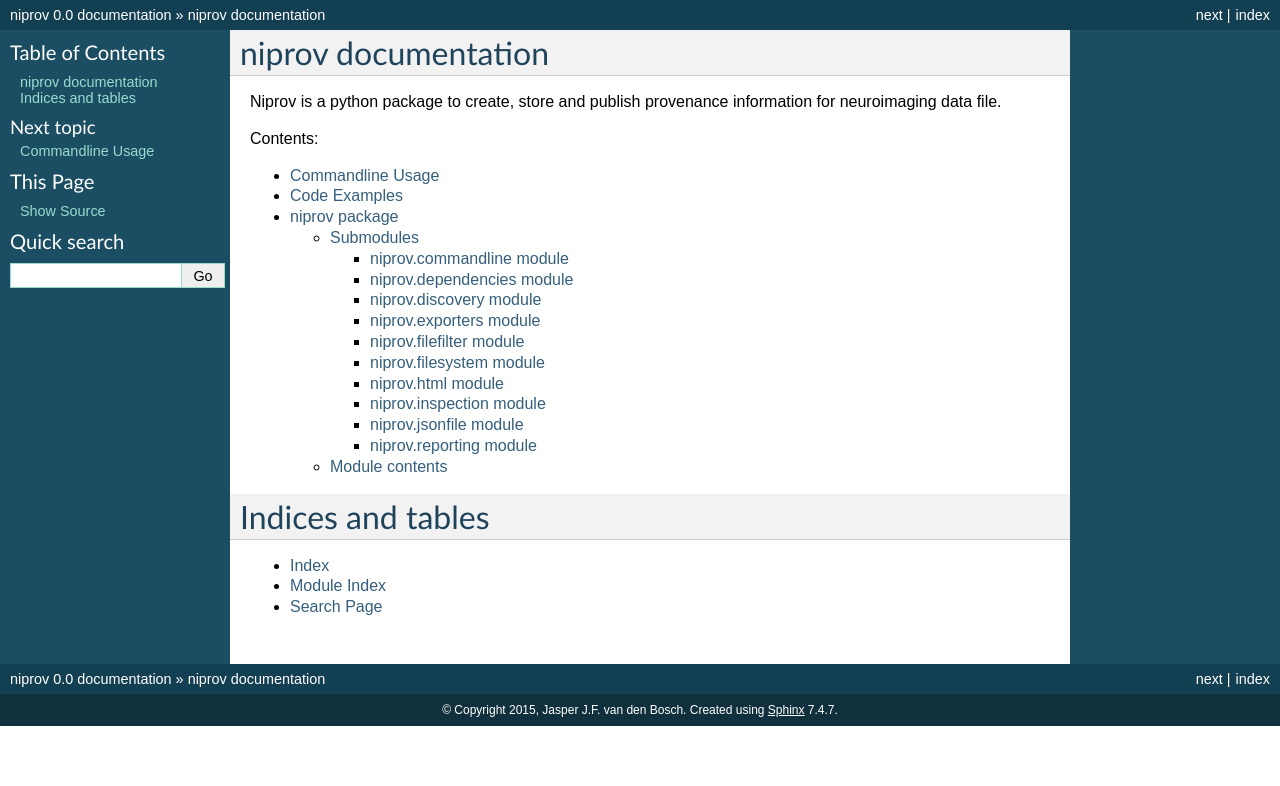
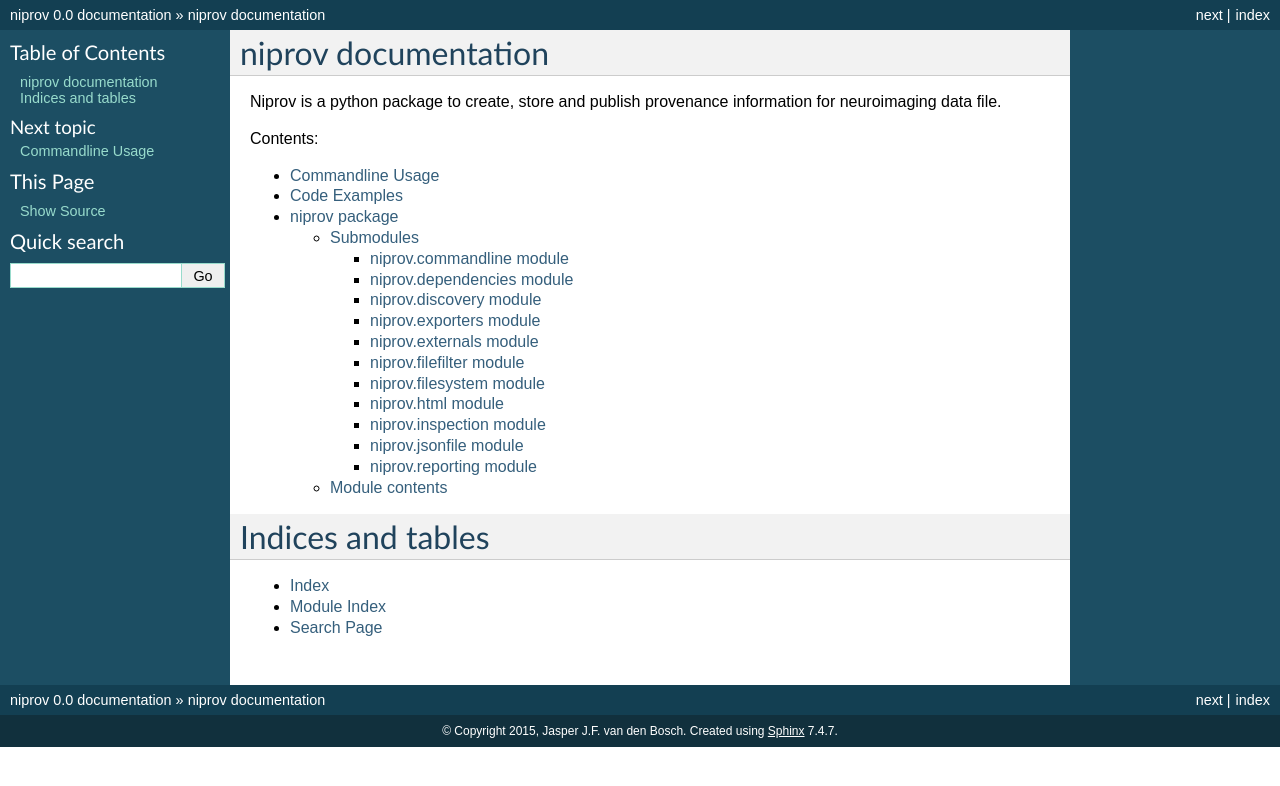
Before and after one commit to JasperVanDenBosch/niprov, a Sphinx documentation site: the page built from docs/source/index.rst, in a window 1280 px wide. Shown: the top 786 px of the page. Built offline with Sphinx 7.4.7, drawn with Linux system fonts in a browser that asks for light colours.

Commit message:
Added docs entry for Externals.

```diff
--- /dev/null
+++ b/docs/source/niprov.externals.rst
@@ -0,0 +1,7 @@
+niprov.externals module
+=======================
+
+.. automodule:: niprov.externals
+    :members:
+    :undoc-members:
+    :show-inheritance:
--- a/docs/source/niprov.rst
+++ b/docs/source/niprov.rst
@@ -10,6 +10,7 @@ Submodules
    niprov.dependencies
    niprov.discovery
    niprov.exporters
+   niprov.externals
    niprov.filefilter
    niprov.filesystem
    niprov.html
```
